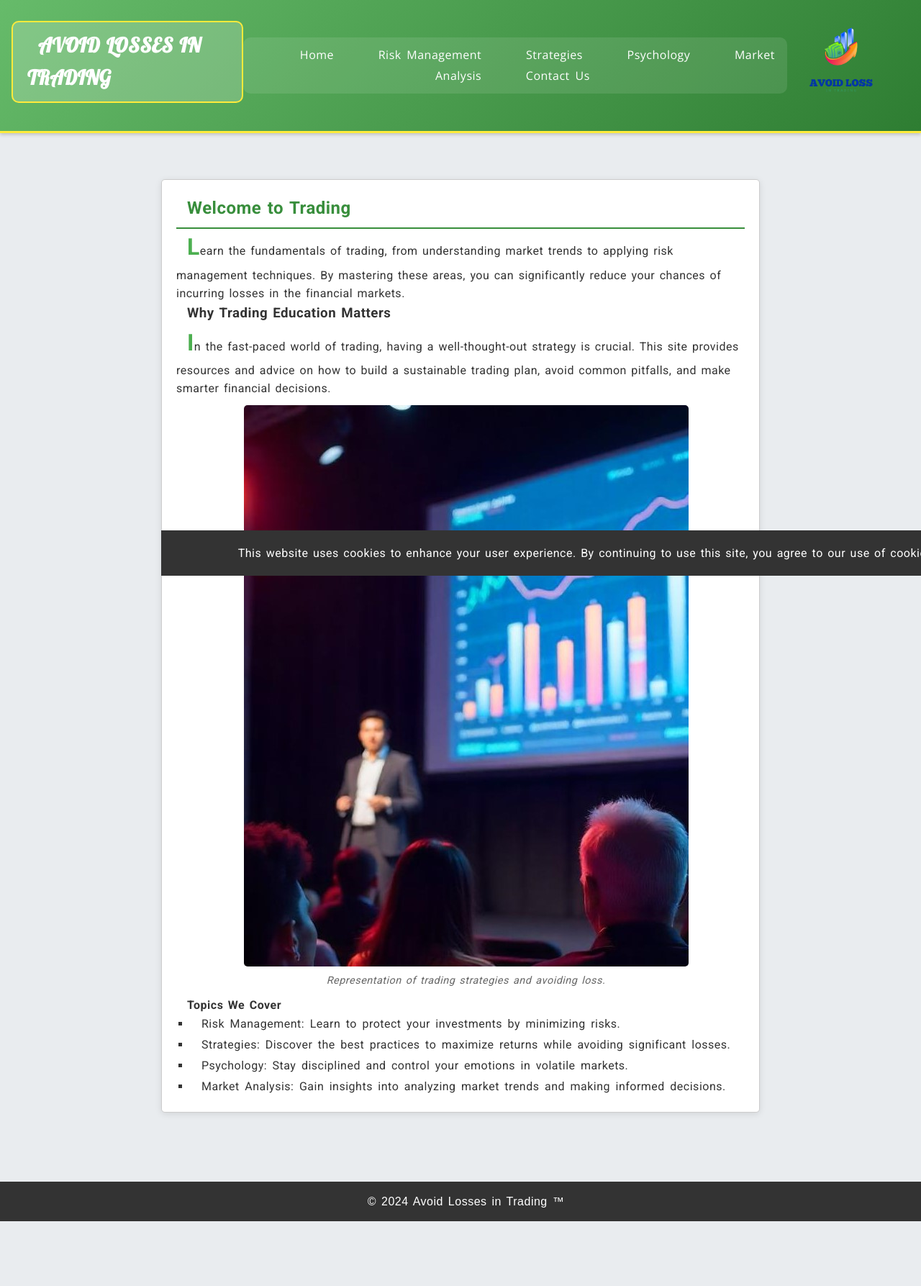
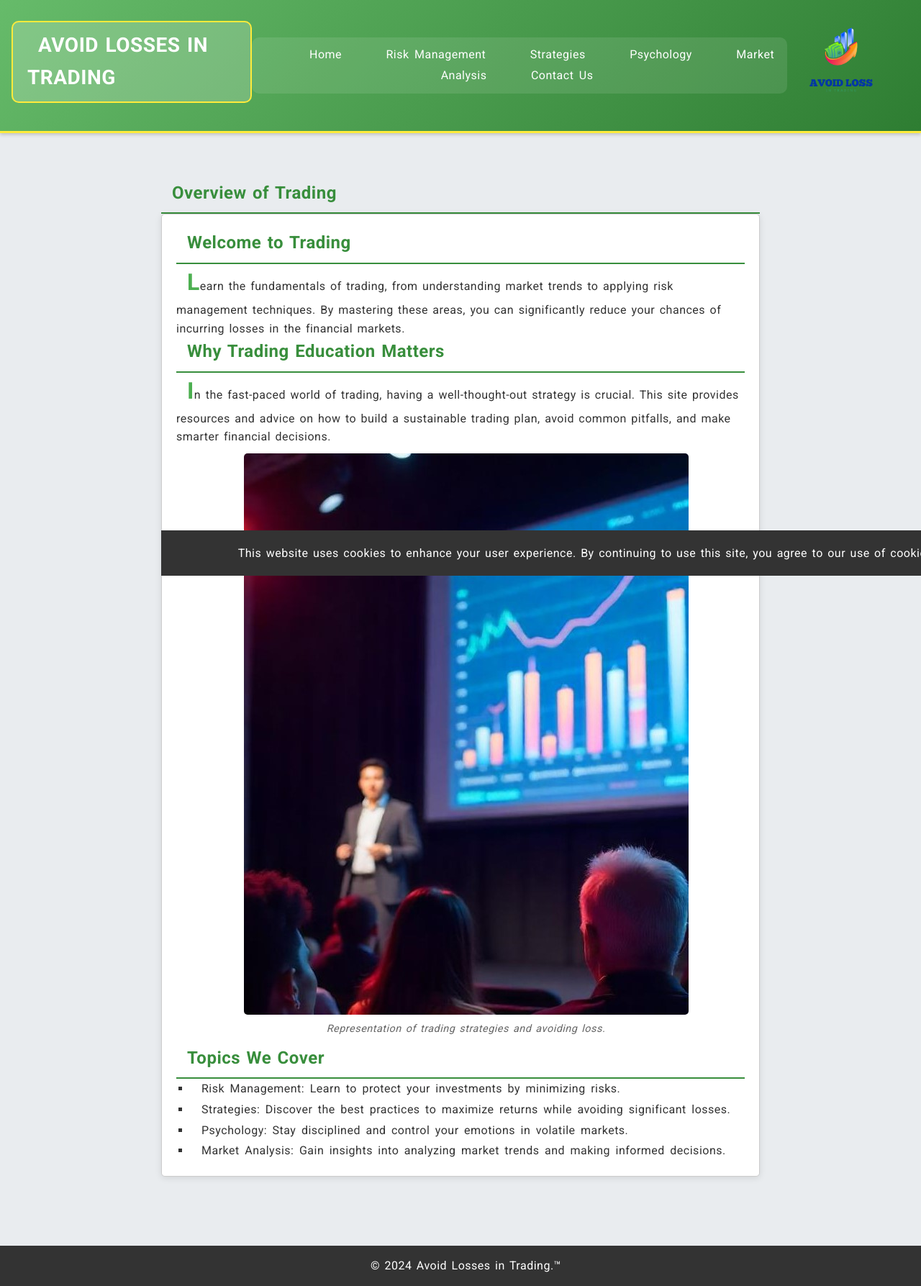
Before and after one commit to 732611PARIYAHALLAJI/basic-practicing-, a plain HTML site: page index.html in a window 1280 px wide. Shown: the whole page at 72% size. Before the commit the page ends 1697 px from the top, so only its background shows below. Drawn offline with nearby package versions, Linux system fonts and the light colour scheme.

Commit message:
change homepage to index

```diff
--- a/homepage.html
+++ b/index.html
@@ -6,7 +6,7 @@
     <meta name="keywords" content="Trading, Avoid Loss, Risk Management, Strategies, Financial Tips">
     <meta name="author" content="Pariya Hallaji">
     <meta name="viewport" content="width=device-width, initial-scale=1.0">
-    <title>Homepage - Avoid Losses</title>
+    <title>Avoid Losses in Trading</title>
     <link rel="icon" href="favicon.ico" type="image/x-icon">
     <link rel="stylesheet" href="style.css" type="text/css">
 
@@ -17,7 +17,7 @@
         <h1>Avoid Losses in Trading</h1>
         <nav>
             <ul>
-                <li><a href="homepage.html">Home</a></li>
+                <li><a href="index.html">Home</a></li>
                 <li><a href="page1.html">Risk Management</a></li>
                 <li><a href="page2.html">Strategies</a></li>
                 <li><a href="page3.html">Psychology</a></li>
@@ -28,11 +28,12 @@
     </header>
 
     <section>
+        <h2>Overview of Trading</h2>
         <article>
             <h2>Welcome to Trading</h2>
             <p class="styled-first-letter">Learn the fundamentals of trading, from understanding market trends to applying risk management techniques. By mastering these areas, you can significantly reduce your chances of incurring losses in the financial markets.</p>
 
-            <h3>Why Trading Education Matters</h3>
+            <h2>Why Trading Education Matters</h2>
             <p class="styled-first-letter">In the fast-paced world of trading, having a well-thought-out strategy is crucial. This site provides resources and advice on how to build a sustainable trading plan, avoid common pitfalls, and make smarter financial decisions.</p>
 
             <figure>
@@ -40,7 +41,7 @@
                 <figcaption>Representation of trading strategies and avoiding loss.</figcaption>
             </figure>
 
-            <h4>Topics We Cover</h4>
+            <h2>Topics We Cover</h2>
             <ul>
                 <li>Risk Management: Learn to protect your investments by minimizing risks.</li>
                 <li>Strategies: Discover the best practices to maximize returns while avoiding significant losses.</li>
@@ -52,12 +53,10 @@
             <p>This website uses cookies to enhance your user experience. By continuing to use this site, you agree to our use of cookies.</p>
             <button id="accept-cookies">I Accept</button>
         </aside>
-
     </section>
 
     <footer>
-
-        <p>&copy; 2024 Avoid Losses in Trading &trade;</p>
+        <p>&copy; 2024 Avoid Losses in Trading.&trade;</p>
     </footer>
 </body>
 </html>
--- a/style.css
+++ b/style.css
@@ -1,5 +1,4 @@
-@import url('https://fonts.googleapis.com/css2?family=Roboto:wght@400;700&family=Lobster&family=Open+Sans:wght@300&display=swap');
-
+@import url('https://fonts.googleapis.com/css2?family=Roboto:wght@400;700&display=swap');
 
 * {
     margin: 0;
@@ -315,22 +314,3 @@ tr:nth-child(even) {
 tr:hover {
     background-color: #ddd;
 }
-/* فونت برای هدر */
-header {
-    font-family: 'Lobster', cursive;
-}
-
-/* فونت برای منو */
-nav {
-    font-family: 'Open Sans', sans-serif;
-}
-
-/* فونت برای محتوای اصلی */
-body, main, article, section {
-    font-family: 'Roboto', sans-serif;
-}
-
-/* فونت برای فوتر */
-footer {
-    font-family: 'Arial', sans-serif;
-}
```
Also changed, not shown: page1.html (+2 -3 lines), page2.html (+4 -4 lines), page3.html (+5 -3 lines), page4.html (+5 -4 lines), page5.html (+6 -3 lines).
